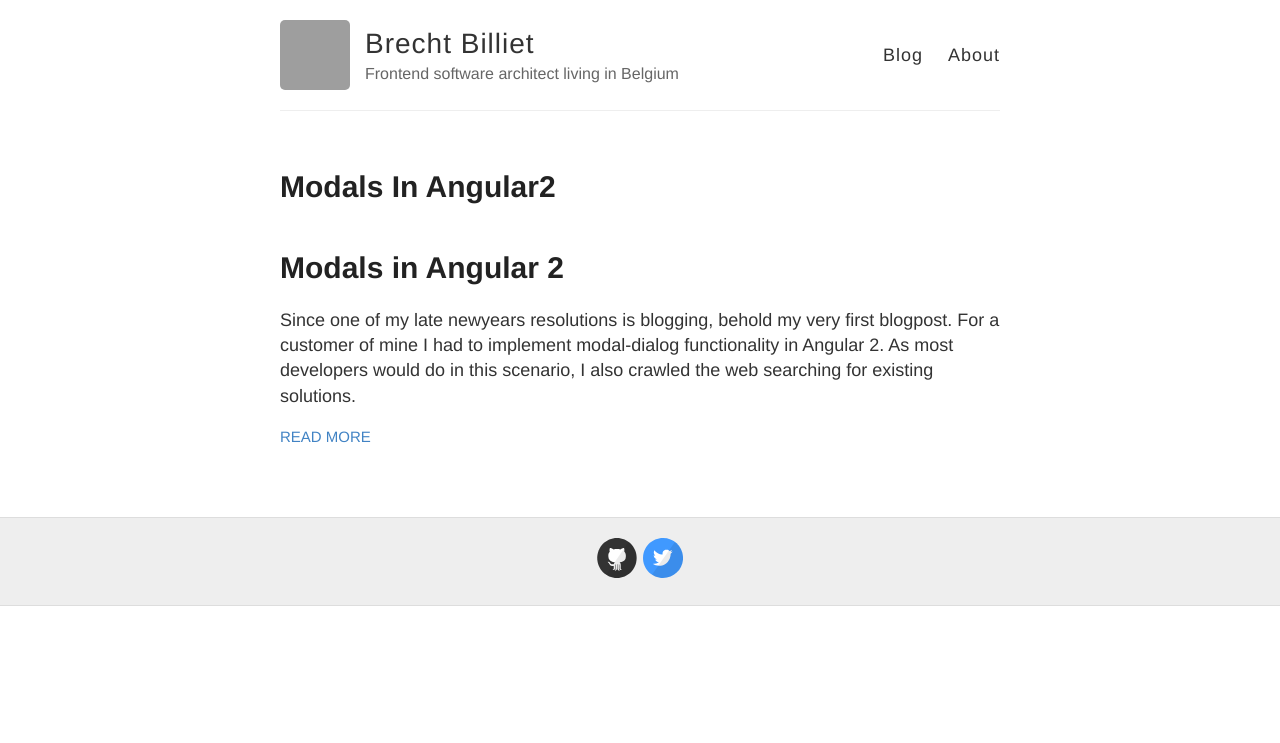
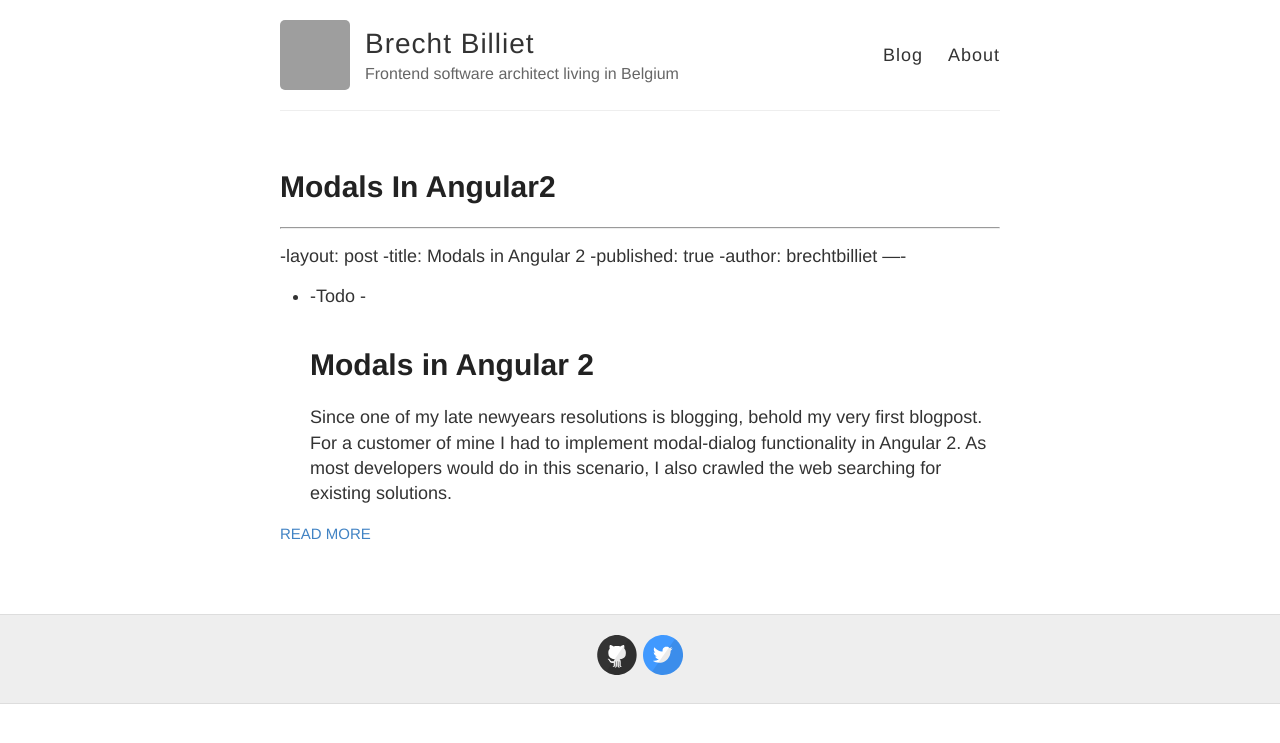
Before and after one commit to brechtbilliet/brechtbilliet.github.io, a Jekyll site: the page built from index.html, in a window 1280 px wide. Shown: the top 743 px of the page. Built offline with Jekyll 4.4.1, drawn with Linux system fonts in a browser that asks for light colours; grey boxes are pictures that could not be loaded.

Commit message:
Update 2016-8-24-Modals-in-angular2.md

```diff
--- a/_posts/2016-8-24-Modals-in-angular2.md
+++ b/_posts/2016-8-24-Modals-in-angular2.md
@@ -1,3 +1,12 @@
+----
+ -layout: post
+ -title: Modals in Angular 2
+ -published: true
+ -author: brechtbilliet
+ ----
+ -
+ -Todo
+ -
 # Modals in Angular 2
 Since one of my late newyears resolutions is blogging, behold my very first blogpost.
 For a customer of mine I had to implement modal-dialog functionality in Angular 2.
```
